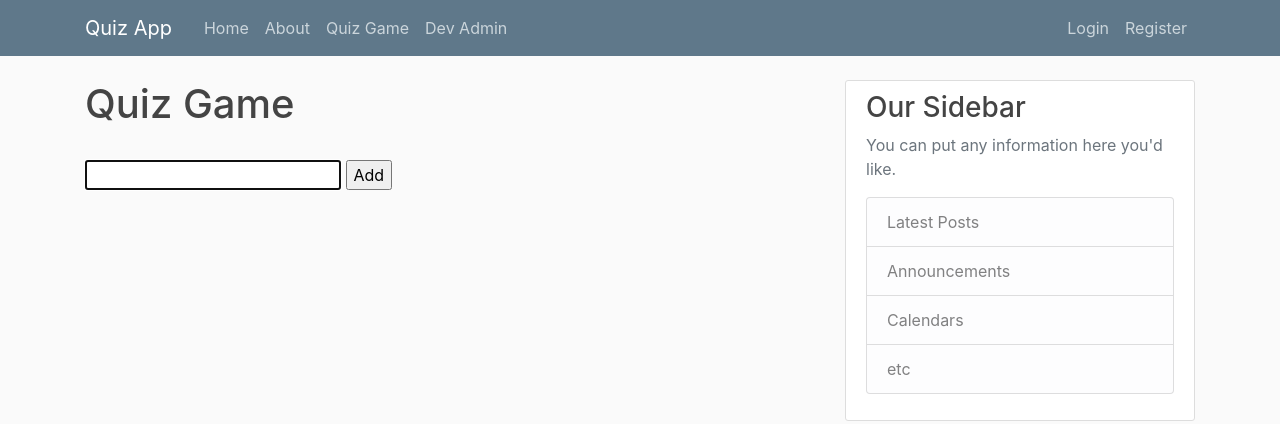
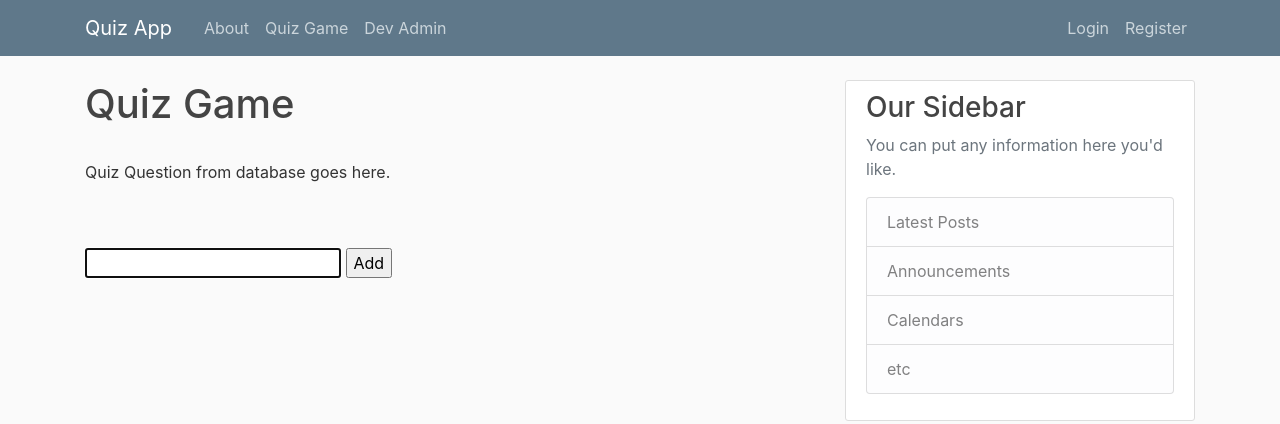
Before and after one commit to RegenDev/quiz_site, a Django app: page /quiz/ in a window 1280 px wide. Shown: the top 424 px of the page. Run offline with Django 3.2, Linux system fonts and the light colour scheme; some libraries are stand-ins or nearby versions.

Commit message:
Defined quiz game a bit more

```diff
--- a/quiz_app/templates/base.html
+++ b/quiz_app/templates/base.html
@@ -28,7 +28,6 @@
           </button>
           <div class="collapse navbar-collapse" id="navbarToggle">
             <div class="navbar-nav mr-auto">
-              <a class="nav-item nav-link" href="">Home</a>
               <a class="nav-item nav-link" href="/about">About</a>
               <a class="nav-item nav-link" href="/quiz">Quiz Game</a>
               <a class="nav-item nav-link" href="/admin">Dev Admin</a>
--- a/quiz_app/templates/quiz.html
+++ b/quiz_app/templates/quiz.html
@@ -2,11 +2,13 @@
 {% block content %}
 
     <h1>Quiz Game</h1>
-    {% for phrase in phrases %}
-    <h1>{{ phrase.phrase }}</h1>
-    <p>{{ phrase.category }}</p>
-    {% endfor %}
-    <br>
+<br>
+<!-- Code to get question from database
+
+-->
+<p>Quiz Question from database goes here.</p>
+<br>
+<br>
     <form action="/addAnswer/" method="post">{% csrf_token %}
       <input type="text" name="content" autofocus="autofocus"/>
       <input type="submit" value="Add">
```
